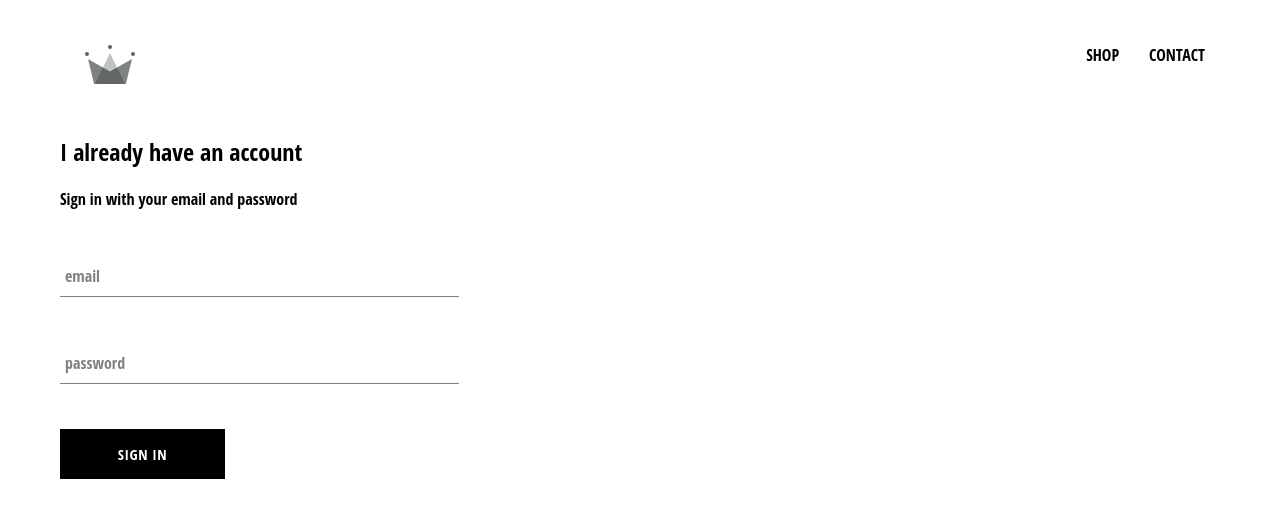
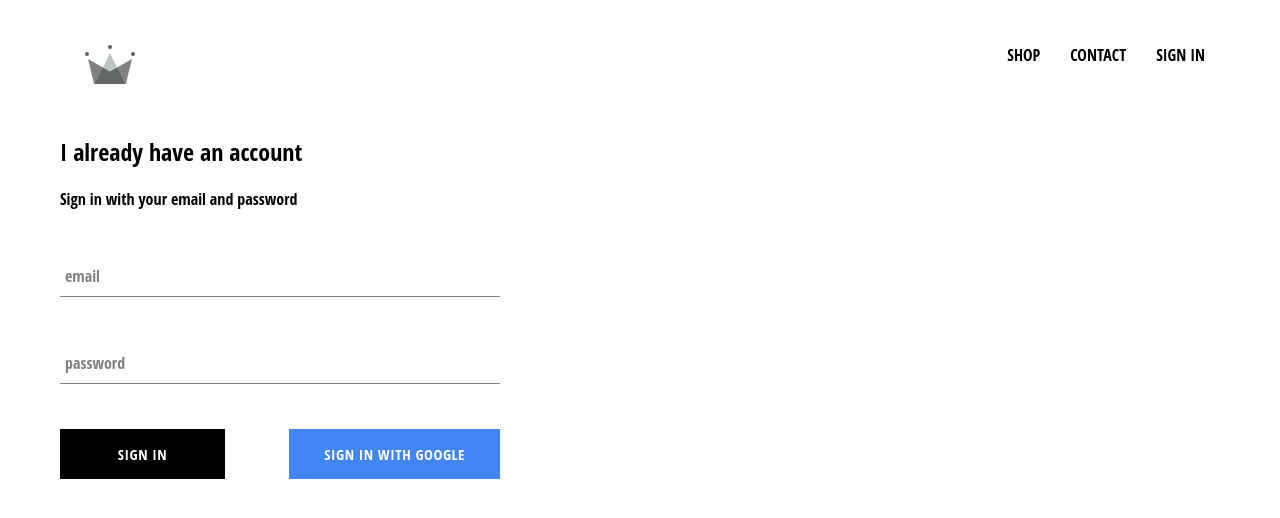
Before and after one commit to aswaff/Ecommerce-Store, a React (Create React App) app: page /signin in a window 1280 px wide. Shown: the top 518 px of the page. Built offline with nearby package versions, Linux system fonts and the light colour scheme; no server answers.

Commit message:
Intergrated Firebase, added signin and signout feature to header

```diff
--- a/package.json
+++ b/package.json
@@ -6,6 +6,7 @@
     "@testing-library/jest-dom": "^4.2.4",
     "@testing-library/react": "^9.3.2",
     "@testing-library/user-event": "^7.1.2",
+    "firebase": "^8.0.1",
     "node-sass": "^4.14.1",
     "react": "^16.13.1",
     "react-dom": "^16.13.1",
--- a/src/App.css
+++ b/src/App.css
@@ -7,3 +7,7 @@
     text-decoration: none;
     color: black;
   }
+
+  * {
+    box-sizing: border-box;
+  }
--- a/src/App.js
+++ b/src/App.js
@@ -6,12 +6,36 @@
 import ShopPage from './pages/shop/shop.component';
 import SignInAndSignUpPage from './pages/sign-in-and-sign-up/sign-in-and-sign-up.component';
 import Header from './components/header/header.component';
+import { auth } from './firebase/firebase.utils';
 
 
-function App() {
+class App extends React.Component {
+  constructor() {
+    super();
+
+    this.state= {
+      currentUser: null,
+    }
+  }
+
+  unsubscribeFromAuth = null
+
+  componentDidMount() {
+    this.unsubscribeFromAuth = auth.onAuthStateChanged(user => {
+      this.setState({ currentUser: user })
+
+      console.log(user);
+    });
+  }
+
+  componentWillUnmount() {
+    this.unsubscribeFromAuth();
+  }
+
+  render() {
     return (
       <div>
-      <Header />
+        <Header currentUser={this.state.currentUser}/>
         {/* Added this outside of the switch and route components so that it would always have header already rendered */}
         <Switch>
           <Route exact path='/' component={HomePage}/>
@@ -22,5 +46,7 @@
       </div>
     );
   }
+  }
+
 
 export default App;
--- a/src/components/custom-button/custom-button.component.jsx
+++ b/src/components/custom-button/custom-button.component.jsx
@@ -2,8 +2,10 @@
 
 import './custom-button.styles.scss';
 
-const CustomButton = ({ children, ...otherProps }) => (
-  <button className='custom-button' {...otherProps}>
+const CustomButton = ({ children, isGoogleSignIn, ...otherProps }) => (
+  <button
+  className={`${isGoogleSignIn ? 'google-sign-in' : ''} custom-button`}
+  {...otherProps}>
     {children}
   </button>
 );
--- a/src/components/custom-button/custom-button.styles.scss
+++ b/src/components/custom-button/custom-button.styles.scss
@@ -19,4 +19,15 @@
       color: black;
       border: 1px solid black;
     }
+
+    &.google-sign-in {
+      background-color: #4285f4;
+      color: white;
+
+      &:hover {
+        background-color: #357ae8;
+        border: none;
+      }
+
+    }
   }
--- a/src/components/header/header.component.jsx
+++ b/src/components/header/header.component.jsx
@@ -1,12 +1,14 @@
 import React from 'react';
 import { Link } from 'react-router-dom';
+
+import { auth } from '../../firebase/firebase.utils';
 
 import { ReactComponent as Logo } from '../../assets/crown.svg'
 // Added this so that React can handle SVG's
 
 import './header.styles.scss';
 
-const Header = () => (
+const Header = ({ currentUser }) => (
     <div className='header'>
         <Link className='logo-container' to="/">
             <Logo className='logo' />
@@ -18,6 +20,16 @@
             <Link className='option' to='/contact'>
                 CONTACT
             </Link>
+            {
+                currentUser ?
+                <div className='option' onClick={() => auth.signOut()}>
+                    SIGN OUT
+                </div>
+                :
+                <Link className='option' to='/signin'>
+                    SIGN IN
+                </Link>
+            }
         </diV>
     </div>
 )
--- a/src/components/header/header.styles.scss
+++ b/src/components/header/header.styles.scss
@@ -20,6 +20,7 @@
 
       .option {
         padding: 10px 15px;
+        cursor: pointer;
       }
     }
   }
--- a/src/components/sign-in/sign-in.component.jsx
+++ b/src/components/sign-in/sign-in.component.jsx
@@ -2,6 +2,8 @@
 
 import FormInput from '../form-input/form-input.component';
 import CustomButton from '../custom-button/custom-button.component';
+
+import { signInWithGoogle } from '../../firebase/firebase.utils';
 
 import './sign-in.styles.scss';
 
@@ -50,8 +52,13 @@
             label='password'
             required
           />
-          <CustomButton type='submit'> Sign in </CustomButton>
-        </form>
+            <div className='buttons'>
+              <CustomButton type='submit'> Sign in </CustomButton>
+              <CustomButton onClick={signInWithGoogle} isGoogleSignIn>
+                Sign in with Google
+              </CustomButton>
+            </div>
+          </form>
       </div>
     );
   }
--- a/src/components/sign-in/sign-in.styles.scss
+++ b/src/components/sign-in/sign-in.styles.scss
@@ -1,5 +1,14 @@
 .sign-in {
-    width: 30vw;
+    width: 440px;
     display: flex;
     flex-direction: column;
+
+    .title {
+      margin: 10px 0;
+    }
+
+    .buttons {
+      display: flex;
+      justify-content: space-between;
+    }
   }
--- /dev/null
+++ b/src/firebase/firebase.utils.js
@@ -0,0 +1,25 @@
+import firebase from 'firebase/app';
+import 'firebase/firestore';
+import 'firebase/auth';
+
+const config = {
+    apiKey: "AIzaSyBvNEGsVIIxvuFsUpSWxa7YrXqIjTp75Nk",
+    authDomain: "ecomm-db-9b552.firebaseapp.com",
+    databaseURL: "https://ecomm-db-9b552.firebaseio.com",
+    projectId: "ecomm-db-9b552",
+    storageBucket: "ecomm-db-9b552.appspot.com",
+    messagingSenderId: "108161621684",
+    appId: "1:108161621684:web:b45318ed962b47b9d9c1e1",
+    measurementId: "G-SXZW16W984"
+  }
+
+  firebase.initializeApp(config);
+
+  export const auth = firebase.auth();
+  export const firestore = firebase.firestore();
+
+  const provider = new firebase.auth.GoogleAuthProvider();
+  provider.setCustomParameters({ prompt: 'select_account'});
+  export const signInWithGoogle = () => auth.signInWithPopup(provider);
+
+  export default firebase;
```
Also changed, not shown: 1 other file (tests, documents, lock files or other folders). Lines whose indentation alone changed are shown as unchanged.
